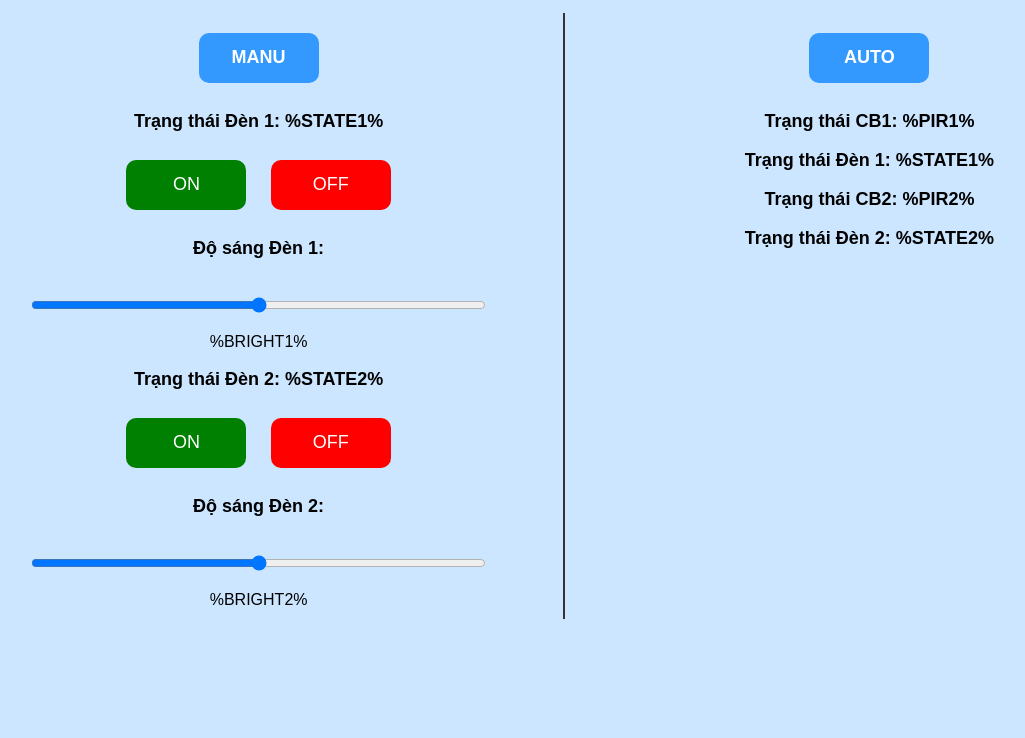
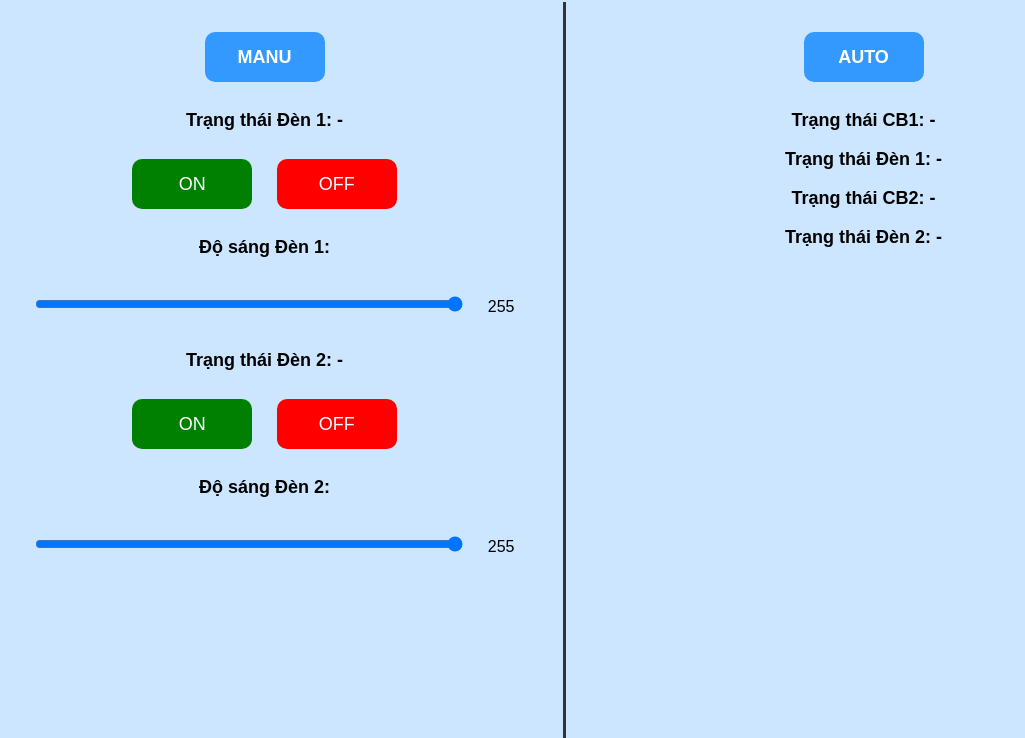
Before and after one commit to ah4ten/web_den, a plain HTML site: page public/index.html in a window 1280 px wide. Shown: the part 67-805 px from the top of the page, without its empty margins (76-1101 px from the left). Drawn offline with Linux system fonts and the light colour scheme; no server answers.

Commit message:
Update index.html

```diff
--- a/public/index.html
+++ b/public/index.html
@@ -1,15 +1,16 @@
+<!-- public/index.html -->
 <!DOCTYPE html>
 <html lang="vi">
 <head>
   <meta charset="UTF-8">
-  <title>Hành lang công nghiệp</title>
+  <title>ĐÈN HÀNH LANG CÔNG NGHIỆP</title>
   <meta name="viewport" content="width=device-width, initial-scale=1">
   <style>
-    body { font-family: Arial, sans-serif; text-align: center; background: #cce6ff; }
-    h1 { color: red; }
-    .container { display: flex; justify-content: center; align-items: stretch; }
-    .column { width: 45%; padding: 10px; }
-    .divider { width: 2px; background: #333; margin: 0 10px; }
+    body { font-family: Arial, sans-serif; text-align: center; background: #cce6ff; margin:0; padding:0;}
+    h1 { color: red; margin:16px 0;}
+    .container { display: flex; justify-content: center; align-items: stretch; height: calc(100vh - 64px); }
+    .column { width: 45%; padding: 20px; box-sizing: border-box; }
+    .divider { width: 3px; background: #333; margin: 0 10px; }
     button {
       width: 120px; height: 50px; font-size: 18px;
       margin: 10px; border-radius: 10px; border: none;
@@ -19,55 +20,83 @@
     .off { background: red; color: white; }
     .mode { background: #3399ff; color: white; font-weight: bold; }
     input[type=range] { width: 80%; margin: 20px; }
-    .disabled { opacity: 0.4; pointer-events: none; }
-    .disabled-mode *:not(.mode) { opacity: 0.4; pointer-events: none; } /* chỉ vô hiệu hoá control, giữ nút mode */
+    .disabled-mode *:not(.mode) { opacity: 0.4; pointer-events: none; }
     p, h3 { font-size: 18px; font-weight: bold; }
   </style>
 </head>
 <body>
   <h1>ĐÈN HÀNH LANG CÔNG NGHIỆP</h1>
   <div class="container">
+    <!-- MANU Mode -->
+    <div class="column" id="manu">
+      <button class="mode" onclick="fetch('/setmode?m=manu').then(()=>updateUI())">MANU</button>
+      <p>Trạng thái Đèn 1: <span id="state1">-</span></p>
+      <button class="on" onclick="fetch('/on1').then(()=>updateUI())">ON</button>
+      <button class="off" onclick="fetch('/off1').then(()=>updateUI())">OFF</button>
+      <p>Độ sáng Đèn 1:</p>
+      <input type="range" min="0" max="255" value="255" id="bright1" oninput="setBrightness(1,this.value)">
+      <span id="val1">255</span>
 
-    <!-- MANU Mode -->
-    <div class="column %MANU_CLASS%">
-      <button class="mode" onclick="fetch('/setmode?m=manu').then(r=>location.reload())">MANU</button>
-
-      <p>Trạng thái Đèn 1: %STATE1%</p>
-      <button class="on" onclick="fetch('/on1').then(r=>location.reload())">ON</button>
-      <button class="off" onclick="fetch('/off1').then(r=>location.reload())">OFF</button>
-      <p>Độ sáng Đèn 1:</p>
-      <input type="range" min="0" max="255" value="%BRIGHT1%"
-             oninput="updateVal(1,this.value)">
-      <span id="val1">%BRIGHT1%</span>
-
-      <p>Trạng thái Đèn 2: %STATE2%</p>
-      <button class="on" onclick="fetch('/on2').then(r=>location.reload())">ON</button>
-      <button class="off" onclick="fetch('/off2').then(r=>location.reload())">OFF</button>
+      <p>Trạng thái Đèn 2: <span id="state2">-</span></p>
+      <button class="on" onclick="fetch('/on2').then(()=>updateUI())">ON</button>
+      <button class="off" onclick="fetch('/off2').then(()=>updateUI())">OFF</button>
       <p>Độ sáng Đèn 2:</p>
-      <input type="range" min="0" max="255" value="%BRIGHT2%"
-             oninput="updateVal(2,this.value)">
-      <span id="val2">%BRIGHT2%</span>
+      <input type="range" min="0" max="255" value="255" id="bright2" oninput="setBrightness(2,this.value)">
+      <span id="val2">255</span>
     </div>
 
     <div class="divider"></div>
 
     <!-- AUTO Mode -->
-    <div class="column %AUTO_CLASS%">
-      <button class="mode" onclick="fetch('/setmode?m=auto').then(r=>location.reload())">AUTO</button>
-
-      <p>Trạng thái CB1: %PIR1%</p>
-      <p>Trạng thái Đèn 1: %STATE1%</p>
-      <p>Trạng thái CB2: %PIR2%</p>
-      <p>Trạng thái Đèn 2: %STATE2%</p>
+    <div class="column" id="auto">
+      <button class="mode" onclick="fetch('/setmode?m=auto').then(()=>updateUI())">AUTO</button>
+      <p>Trạng thái CB1: <span id="pir1">-</span></p>
+      <p>Trạng thái Đèn 1: <span id="state1_a">-</span></p>
+      <p>Trạng thái CB2: <span id="pir2">-</span></p>
+      <p>Trạng thái Đèn 2: <span id="state2_a">-</span></p>
     </div>
-
   </div>
 
-  <script>
-    function updateVal(lamp,val){
-      document.getElementById('val'+lamp).innerText = val;
-      fetch('/set?lamp='+lamp+'&value='+val);
-    }
-  </script>
+<script>
+async function setBrightness(lamp, value) {
+  document.getElementById('val' + lamp).innerText = value;
+  await fetch('/set?lamp=' + lamp + '&value=' + value);
+}
+
+async function updateUI() {
+  // lấy command
+  const cmdRes = await fetch('/getcmd');
+  const cmd = await cmdRes.json();
+  // lấy status
+  const stRes = await fetch('/status');
+  const st = await stRes.json();
+
+  // Mode: bật/tắt layer disable (chỉ control bị disable, mode button vẫn dùng)
+  if (cmd.mode === 'manu') {
+    document.getElementById('manu').classList.remove('disabled-mode');
+    document.getElementById('auto').classList.add('disabled-mode');
+  } else {
+    document.getElementById('auto').classList.remove('disabled-mode');
+    document.getElementById('manu').classList.add('disabled-mode');
+  }
+
+  // States for MANU section
+  document.getElementById('state1').innerText = cmd.lamp1 ? 'BẬT' : 'TẮT';
+  document.getElementById('state2').innerText = cmd.lamp2 ? 'BẬT' : 'TẮT';
+  document.getElementById('bright1').value = cmd.bright1;
+  document.getElementById('bright2').value = cmd.bright2;
+  document.getElementById('val1').innerText = cmd.bright1;
+  document.getElementById('val2').innerText = cmd.bright2;
+
+  // States for AUTO section from status
+  document.getElementById('pir1').innerText = st.pir1 ? 'BẬT' : 'TẮT';
+  document.getElementById('pir2').innerText = st.pir2 ? 'BẬT' : 'TẮT';
+  document.getElementById('state1_a').innerText = st.lamp1 ? 'BẬT' : 'TẮT';
+  document.getElementById('state2_a').innerText = st.lamp2 ? 'BẬT' : 'TẮT';
+}
+
+setInterval(updateUI, 1500);
+updateUI();
+</script>
 </body>
 </html>
```
